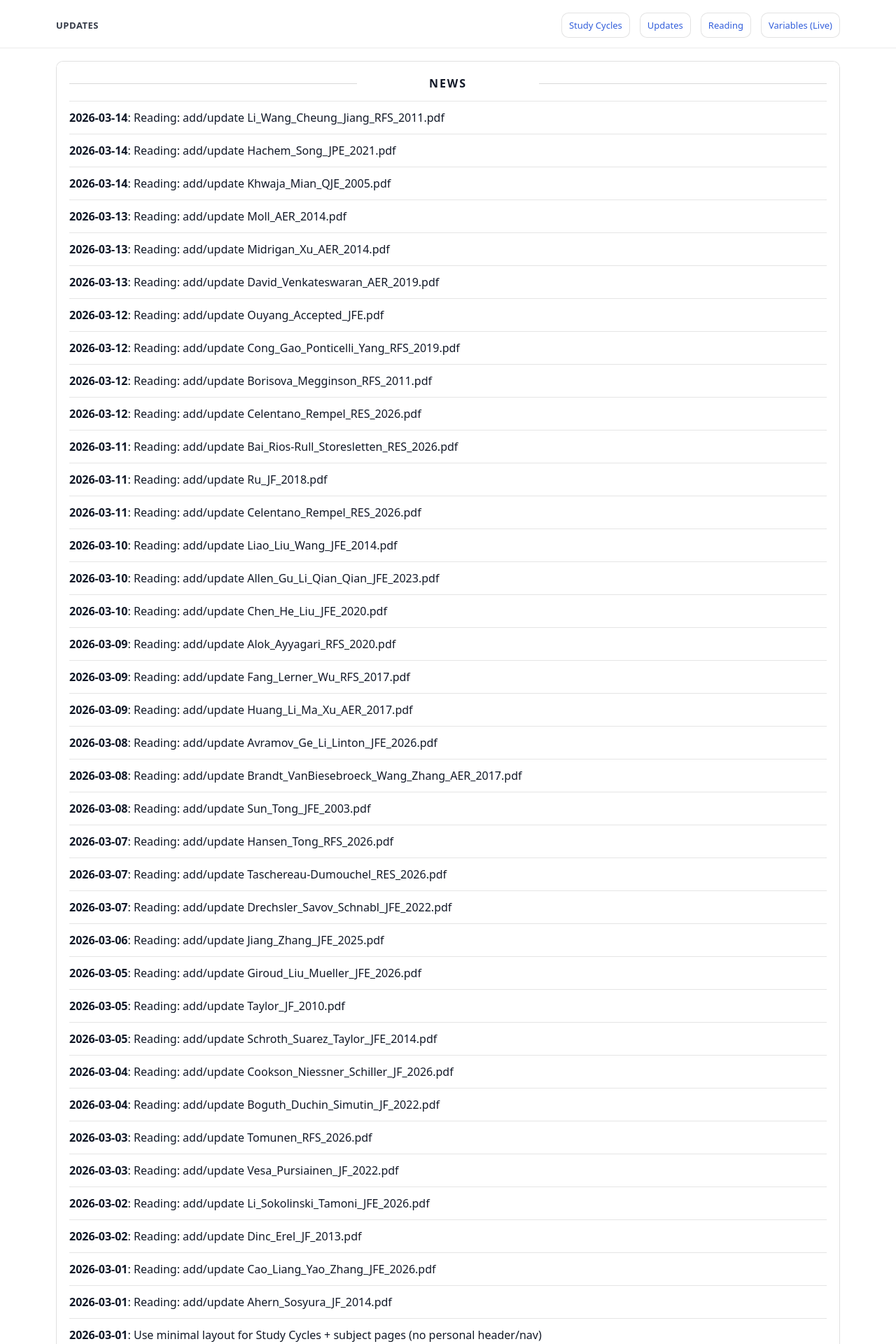
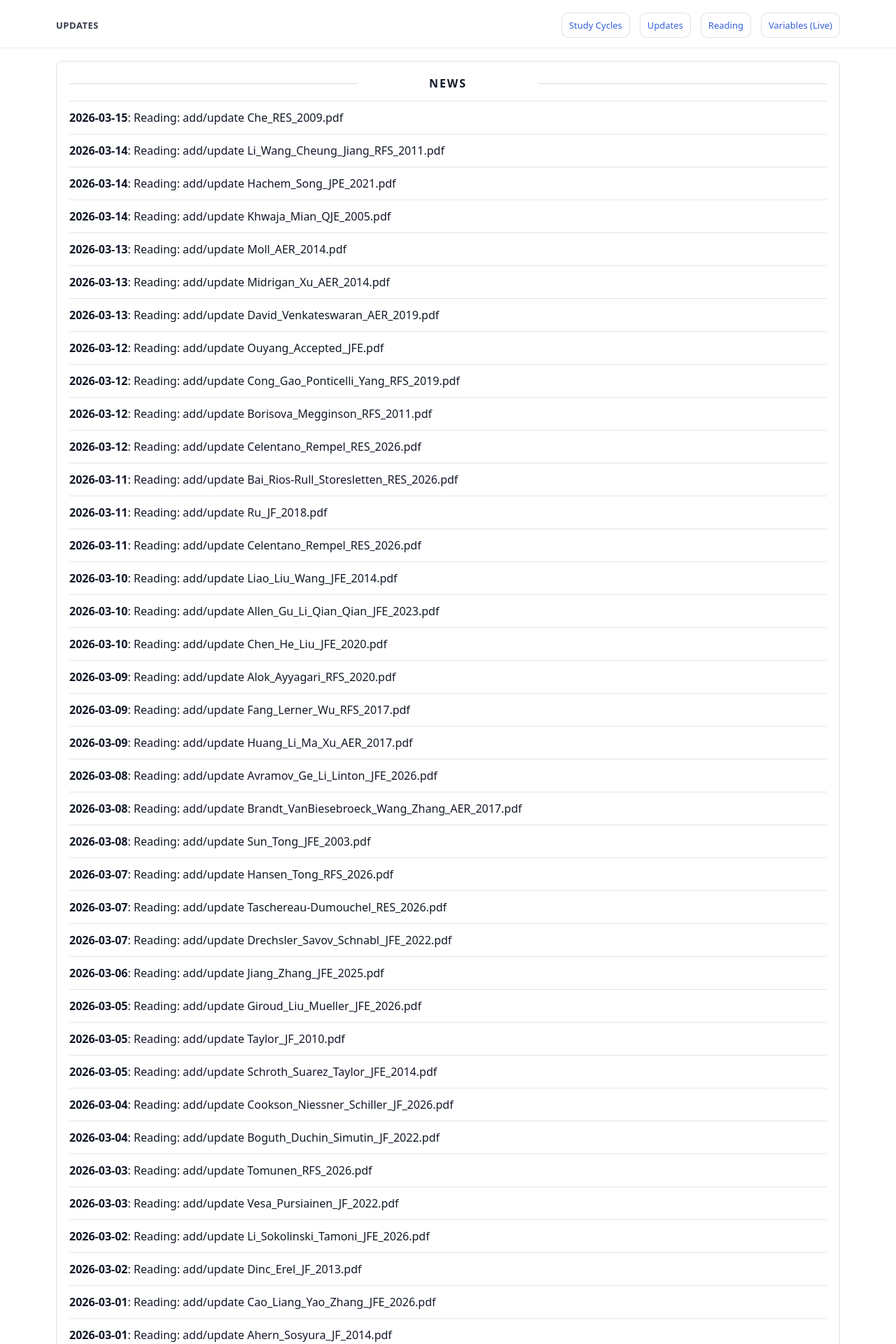
Before and after one commit to yaxinzn/study-archive, a Jekyll site: the page built from updates/index.md, in a window 1280 px wide. Shown: the top 1920 px of the page at 70% size. Built offline with Jekyll 4.4.1, drawn with Linux system fonts in a browser that asks for light colours; some of the changed text lies outside the part shown.

Commit message:
chore: update NEWS feed

```diff
--- a/_data/news.yml
+++ b/_data/news.yml
@@ -1,4 +1,7 @@
 # Auto-generated update history (sorted newest -> oldest). Do not edit manually.
+- ts: "1773573992"
+  date: "2026-03-15"
+  title: "Reading: add/update Che_RES_2009.pdf"
 - ts: "1773486497"
   date: "2026-03-14"
   title: "Reading: add/update Li_Wang_Cheung_Jiang_RFS_2011.pdf"
```
